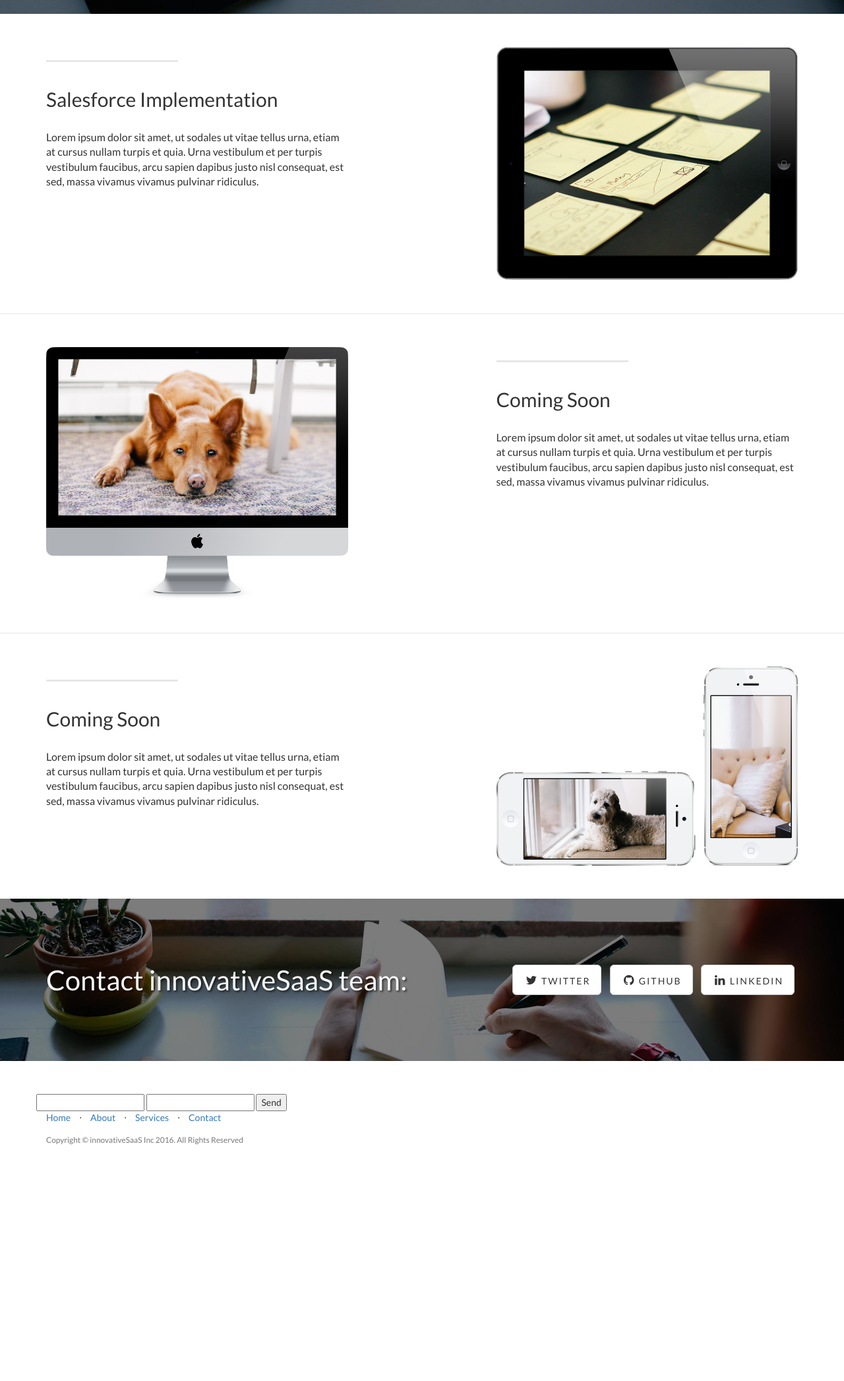
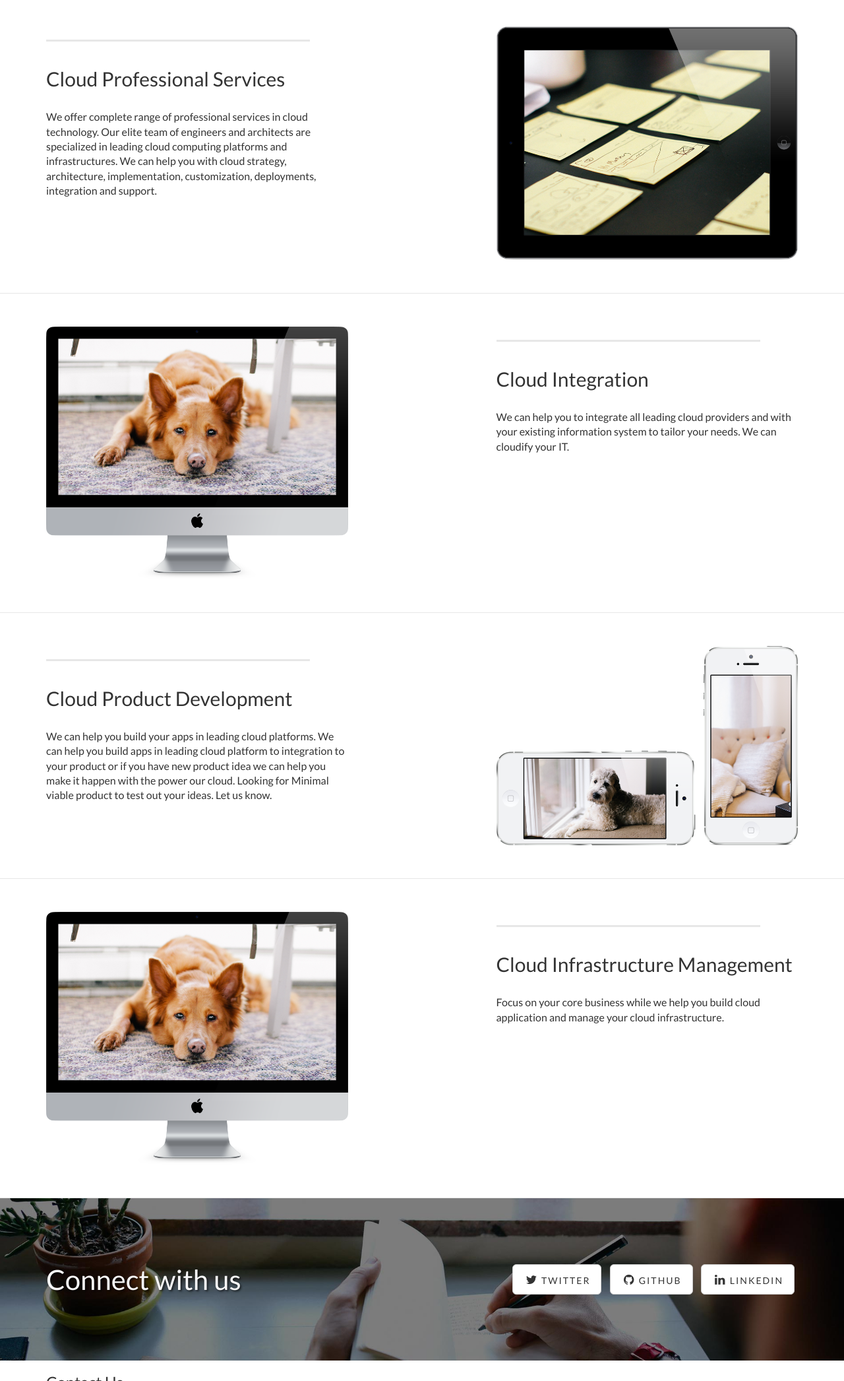
Before and after one commit to innovativeSaaS/innovativeSaaS.github.io, a plain HTML site: page index.html in a window 1280 px wide. Shown: the part 707-2800 px from the top of the page at 66% size. Before the commit the page ends 2493 px from the top, so only its background shows below. Drawn offline with Linux system fonts and the light colour scheme.

Commit message:
updating files

```diff
--- a/css/landing-page.css
+++ b/css/landing-page.css
@@ -49,7 +49,8 @@ h6 {
 .intro-message > h1 {
     margin: 0;
     text-shadow: 2px 2px 3px rgba(0,0,0,0.6);
-    font-size: 5em;
+    font-weight: 200;
+    font-size: 3em;
 }
 
 .intro-divider {
@@ -110,7 +111,7 @@ h6 {
 
 .section-heading-spacer {
     float: left;
-    width: 200px;
+    width: 40rem;
     border-top: 3px solid #e7e7e7;
 }
 
--- a/index.html
+++ b/index.html
@@ -96,8 +96,10 @@
                 <div class="col-lg-5 col-sm-6">
                     <hr class="section-heading-spacer">
                     <div class="clearfix"></div>
-                    <h2 class="section-heading">Salesforce Implementation</h2>
-                    <p class="lead">Lorem ipsum dolor sit amet, ut sodales ut vitae tellus urna, etiam at cursus nullam turpis et quia. Urna vestibulum et per turpis vestibulum faucibus, arcu sapien dapibus justo nisl consequat, est sed, massa vivamus vivamus pulvinar ridiculus.</p>
+                    <h2 class="section-heading">Cloud Professional Services</h2>
+                    <p class="lead">
+                        We offer complete range of professional services in cloud technology. Our elite team of engineers and architects are specialized in leading cloud computing platforms and infrastructures. We can help you with cloud strategy, architecture, implementation, customization, deployments, integration and support.
+                    </p>
                 </div>
                 <div class="col-lg-5 col-lg-offset-2 col-sm-6">
                     <img class="img-responsive" src="img/ipad.png" alt="">
@@ -113,8 +115,8 @@
                 <div class="col-lg-5 col-lg-offset-1 col-sm-push-6  col-sm-6">
                     <hr class="section-heading-spacer">
                     <div class="clearfix"></div>
-                    <h2 class="section-heading">Coming Soon</h2>
-                    <p class="lead">Lorem ipsum dolor sit amet, ut sodales ut vitae tellus urna, etiam at cursus nullam turpis et quia. Urna vestibulum et per turpis vestibulum faucibus, arcu sapien dapibus justo nisl consequat, est sed, massa vivamus vivamus pulvinar ridiculus.
+                    <h2 class="section-heading">Cloud Integration</h2>
+                    <p class="lead">We can help you to integrate all leading cloud providers and with your existing information system to tailor your needs. We can cloudify your IT.
                         <!-- <a target="_blank" href="http://www.psdcovers.com/">PSDCovers</a>! Visit their website to download some of their awesome, free photoshop actions! -->
                     </p>
                 </div>
@@ -132,8 +134,8 @@
                 <div class="col-lg-5 col-sm-6">
                     <hr class="section-heading-spacer">
                     <div class="clearfix"></div>
-                    <h2 class="section-heading">Coming Soon</h2>
-                    <p class="lead">Lorem ipsum dolor sit amet, ut sodales ut vitae tellus urna, etiam at cursus nullam turpis et quia. Urna vestibulum et per turpis vestibulum faucibus, arcu sapien dapibus justo nisl consequat, est sed, massa vivamus vivamus pulvinar ridiculus.
+                    <h2 class="section-heading">Cloud Product Development</h2>
+                    <p class="lead">We can help you build your apps in leading cloud platforms. We can help you build apps in leading cloud platform to integration to your product or if you have new product idea we can help you make it happen with the power our cloud. Looking for Minimal viable product to test out your ideas. Let us know.
                         <!-- <a target="_blank" href="http://fontawesome.io">icons from Font Awesome</a>.</p> -->
                 </div>
                 <div class="col-lg-5 col-lg-offset-2 col-sm-6">
@@ -144,12 +146,32 @@
         <!-- /.container -->
     </div>
     <!-- /.content-section-a -->
+    <!-- /.content-section-a -->
+    <div class="content-section-b">
+        <div class="container">
+            <div class="row">
+                <div class="col-lg-5 col-lg-offset-1 col-sm-push-6  col-sm-6">
+                    <hr class="section-heading-spacer">
+                    <div class="clearfix"></div>
+                    <h2 class="section-heading">Cloud Infrastructure Management</h2>
+                    <p class="lead">Focus on your core business while we help you build cloud application and manage your cloud infrastructure.
+                        <!-- <a target="_blank" href="http://www.psdcovers.com/">PSDCovers</a>! Visit their website to download some of their awesome, free photoshop actions! -->
+                    </p>
+                </div>
+                <div class="col-lg-5 col-sm-pull-6  col-sm-6">
+                    <img class="img-responsive" src="img/dog.png" alt="">
+                </div>
+            </div>
+        </div>
+        <!-- /.container -->
+    </div>
+    <!-- /.content-section-b -->
     <a name="contact"></a>
     <div class="banner">
         <div class="container">
             <div class="row">
                 <div class="col-lg-6">
-                    <h2>Contact innovativeSaaS team:</h2>
+                    <h2>Connect with us</h2>
                 </div>
                 <div class="col-lg-6">
                     <ul class="list-inline banner-social-buttons">
@@ -168,17 +190,31 @@
         </div>
         <!-- /.container -->
     </div>
+    <div class="container">
+        <div class="row">
+            <div class="col-lg-6">
+                <h3>Contact Us</h3>
+                <form action="//formspree.io/info@innovativesaas.com" method="POST">
+                    <fieldset class="form-group">
+                        <label for="formName">Full Name</label>
+                        <input type="text" class="form-control" name="name" id="formName" placeholder="Full Name">
+                    </fieldset>
+                    <fieldset class="form-group">
+                        <label for="formEmail">Email Address</label>
+                        <input type="text" class="form-control" id="formEmail" placeholder="Email Address">
+                    </fieldset>
+                    <fieldset class="form-group">
+                        <button type="submit" value="Send" class="btn btn-primary"> Submit
+                        </button>
+                    </fieldset>
+                </form>
+            </div>
+        </div>
+    </div>
     <!-- /.banner -->
     <!-- Footer -->
     <footer>
         <div class="container">
-            <div class="row">
-                <form action="//formspree.io/info@innovativesaas.com" method="POST">
-                    <input type="text" name="name">
-                    <input type="email" name="_replyto">
-                    <input type="submit" value="Send">
-                </form>
-            </div>
             <div class="row">
                 <div class="col-lg-12">
                     <ul class="list-inline">
```
Also changed, not shown: 1 other file.
